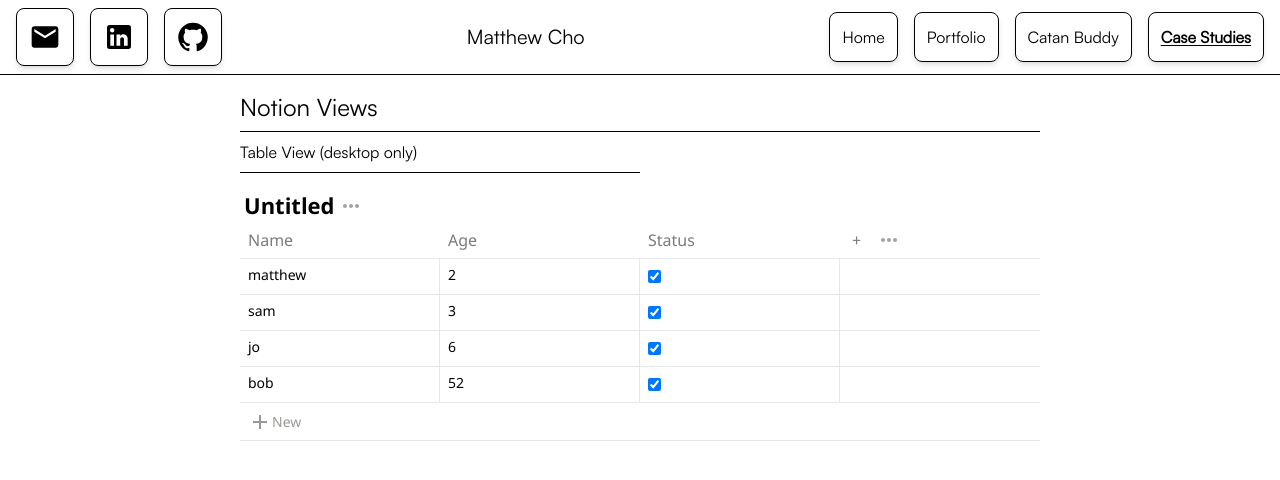
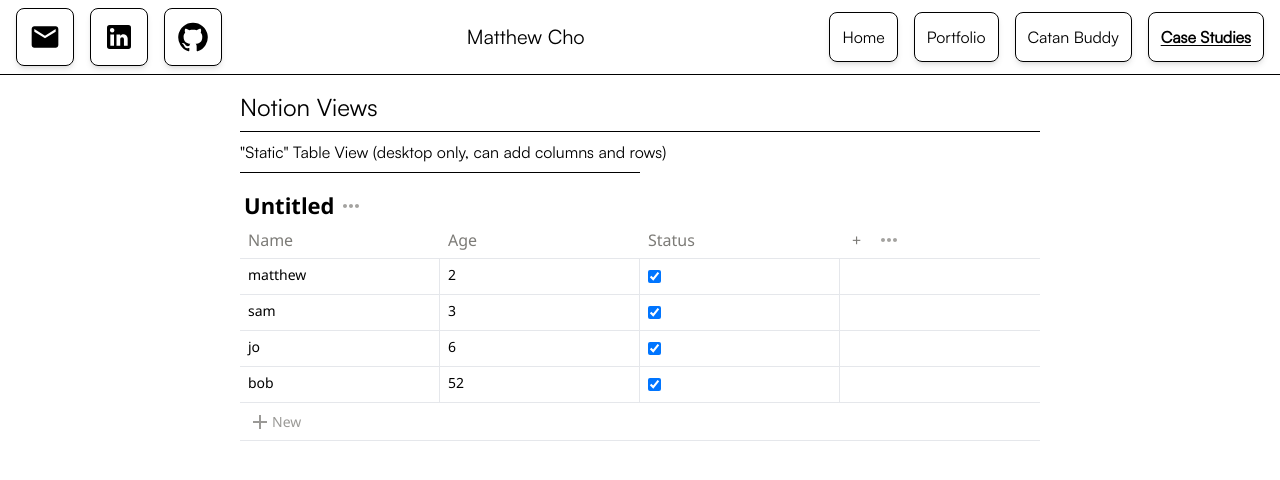
Before and after one commit to mcho9434/frontend-miji, a React (Create React App) app: page /case-studies/notion in a window 1280 px wide. Shown: the top 480 px of the page. Built offline with nearby package versions, Linux system fonts and the light colour scheme.

Commit message:
add descr

```diff
--- a/src/pages/CaseStudies/Notion/index.jsx
+++ b/src/pages/CaseStudies/Notion/index.jsx
@@ -9,7 +9,7 @@ const Notion = () => {
       <div className="text-2xl">Notion Views</div>
       <Divider />
       <div>
-        <div>Table View (desktop only)</div>
+        <div>"Static" Table View (desktop only, can add columns and rows)</div>
         <div className="w-1/2 mb-4">
           <Divider />
         </div>
```
